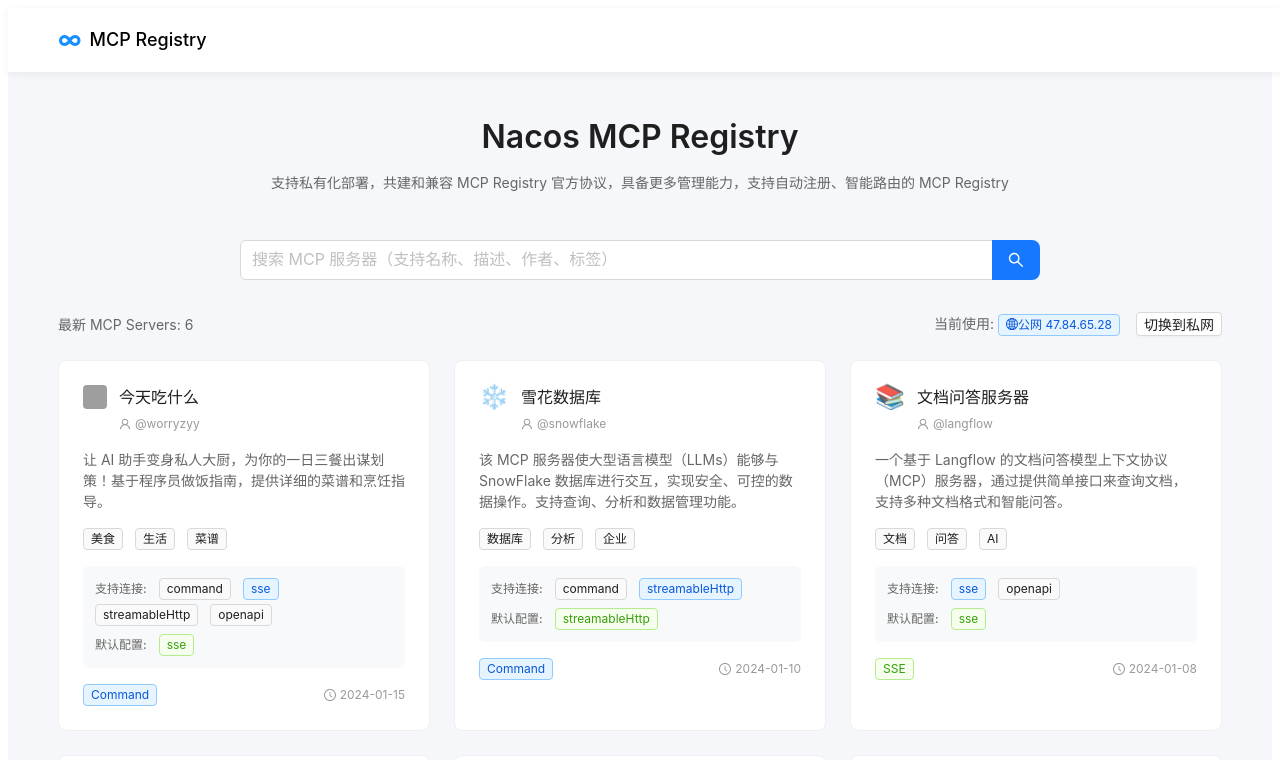
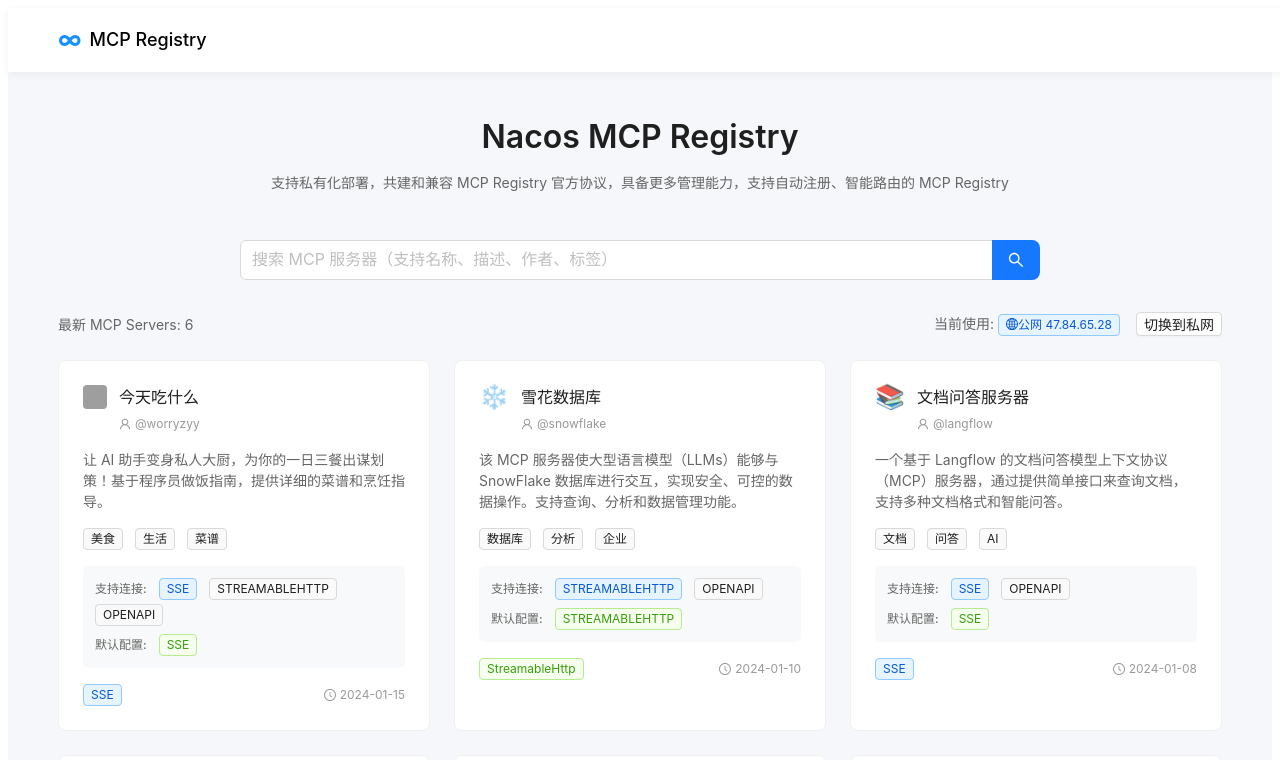
Before and after one commit to aliyun-computenest/mcp-hub, a React app: page / in a window 1280 px wide. Shown: the top 760 px of the page. Built offline with nearby package versions, Linux system fonts and the light colour scheme; grey boxes are pictures that could not be loaded.

Commit message:
02bvSWvM_3JQHOJ9_mcp-registry-viewer_优化配置和删除command类型 by 壬云

```diff
--- a/src/components/MCPDetail/index.jsx
+++ b/src/components/MCPDetail/index.jsx
@@ -77,7 +77,7 @@
     key: type,
     label: (
       <span>
-        {type}
+        {type.toUpperCase()}
         {type === mcpData.defaultConnection && <Tag size="small" color="blue" style={{marginLeft: 8}}>推荐</Tag>}
       </span>
     ),
@@ -95,7 +95,7 @@
         <Input.TextArea
           value={JSON.stringify(mcpData.connectionConfigs[type], null, 2)}
           readOnly
-          autoSize={{ minRows: 8, maxRows: 15 }}
+          autoSize={{ minRows: 6, maxRows: 12 }}
           className="config-textarea"
         />
         <div className="config-description">
@@ -120,13 +120,7 @@
                 <li>标准的OpenAPI/REST接口</li>
                 <li>兼容性最好，易于集成</li>
                 <li>支持标准的HTTP方法和状态码</li>
-              </>
-            )}
-            {type === 'command' && (
-              <>
-                <li>本地命令行方式启动</li>
-                <li>适用于开发和测试环境</li>
-                <li>无需网络配置，直接运行</li>
+                <li>使用 URL 和 API Key 进行访问</li>
               </>
             )}
           </ul>
@@ -158,7 +152,7 @@
             <h1>{mcpData.name}</h1>
             <p className="update-time">{mcpData.createTime}</p>
             <div className="header-tags">
-              <Tag color={mcpData.type === 'Command' ? 'blue' : 'green'}>
+              <Tag color={mcpData.type === 'SSE' ? 'blue' : mcpData.type === 'StreamableHttp' ? 'green' : 'orange'}>
                 {mcpData.type}
               </Tag>
               {mcpData.tags.map(tag => (
--- a/src/components/MCPList/index.jsx
+++ b/src/components/MCPList/index.jsx
@@ -143,19 +143,19 @@
                     size="small"
                     color={type === mcp.defaultConnection ? 'blue' : 'default'}
                   >
-                    {type}
+                    {type.toUpperCase()}
                   </Tag>
                 ))}
               </div>
               <div className="default-config">
                 <span className="config-label">默认配置:</span>
-                <Tag color="green">{mcp.defaultConnection}</Tag>
+                <Tag color="green">{mcp.defaultConnection.toUpperCase()}</Tag>
               </div>
             </div>
 
             <div className="mcp-meta">
               <Tooltip title="服务类型">
-                <Tag color={mcp.type === 'Command' ? 'blue' : 'green'}>
+                <Tag color={mcp.type === 'SSE' ? 'blue' : mcp.type === 'StreamableHttp' ? 'green' : 'orange'}>
                   {mcp.type}
                 </Tag>
               </Tooltip>
--- a/src/data/mockData.js
+++ b/src/data/mockData.js
@@ -7,10 +7,10 @@
     icon: 'https://resources.modelscope.cn/studio-cover-pre/studio-cover_07affeaa-4d37-4e6d-bad8-47b5f57f0ce4.png',
     author: '@worryzyy',
     tags: ['美食', '生活', '菜谱'],
-    type: 'Command',
+    type: 'SSE',
     readmeUrl: 'https://github.com/worryzyy/HowToCook-mcp',
     createTime: '2024-01-15',
-    connectionTypes: ['command', 'sse', 'streamableHttp', 'openapi'],
+    connectionTypes: ['sse', 'streamableHttp', 'openapi'],
     defaultConnection: 'sse',
     port: 8080,
     envSchema: {},
@@ -24,10 +24,10 @@
     icon: '❄️',
     author: '@snowflake',
     tags: ['数据库', '分析', '企业'],
-    type: 'Command',
+    type: 'StreamableHttp',
     readmeUrl: 'https://github.com/snowflake/snowflake-mcp',
     createTime: '2024-01-10',
-    connectionTypes: ['command', 'streamableHttp'],
+    connectionTypes: ['streamableHttp', 'openapi'],
     defaultConnection: 'streamableHttp',
     port: 8081,
     envSchema: {
@@ -76,10 +76,10 @@
     icon: '🌤️',
     author: '@weather-team',
     tags: ['天气', '查询', '实用工具'],
-    type: 'Command',
+    type: 'OpenAPI',
     readmeUrl: 'https://github.com/weather-team/weather-mcp',
     createTime: '2024-01-12',
-    connectionTypes: ['command', 'sse', 'streamableHttp', 'openapi'],
+    connectionTypes: ['sse', 'streamableHttp', 'openapi'],
     defaultConnection: 'openapi',
     port: 8083,
     envSchema: {
@@ -98,10 +98,10 @@
     icon: '🗄️',
     author: '@db-tools',
     tags: ['数据库', '查询', '分析'],
-    type: 'Command',
+    type: 'StreamableHttp',
     readmeUrl: 'https://github.com/db-tools/database-query-mcp',
     createTime: '2024-01-05',
-    connectionTypes: ['command', 'streamableHttp'],
+    connectionTypes: ['streamableHttp', 'openapi'],
     defaultConnection: 'streamableHttp',
     port: 8084,
     envSchema: {
```
